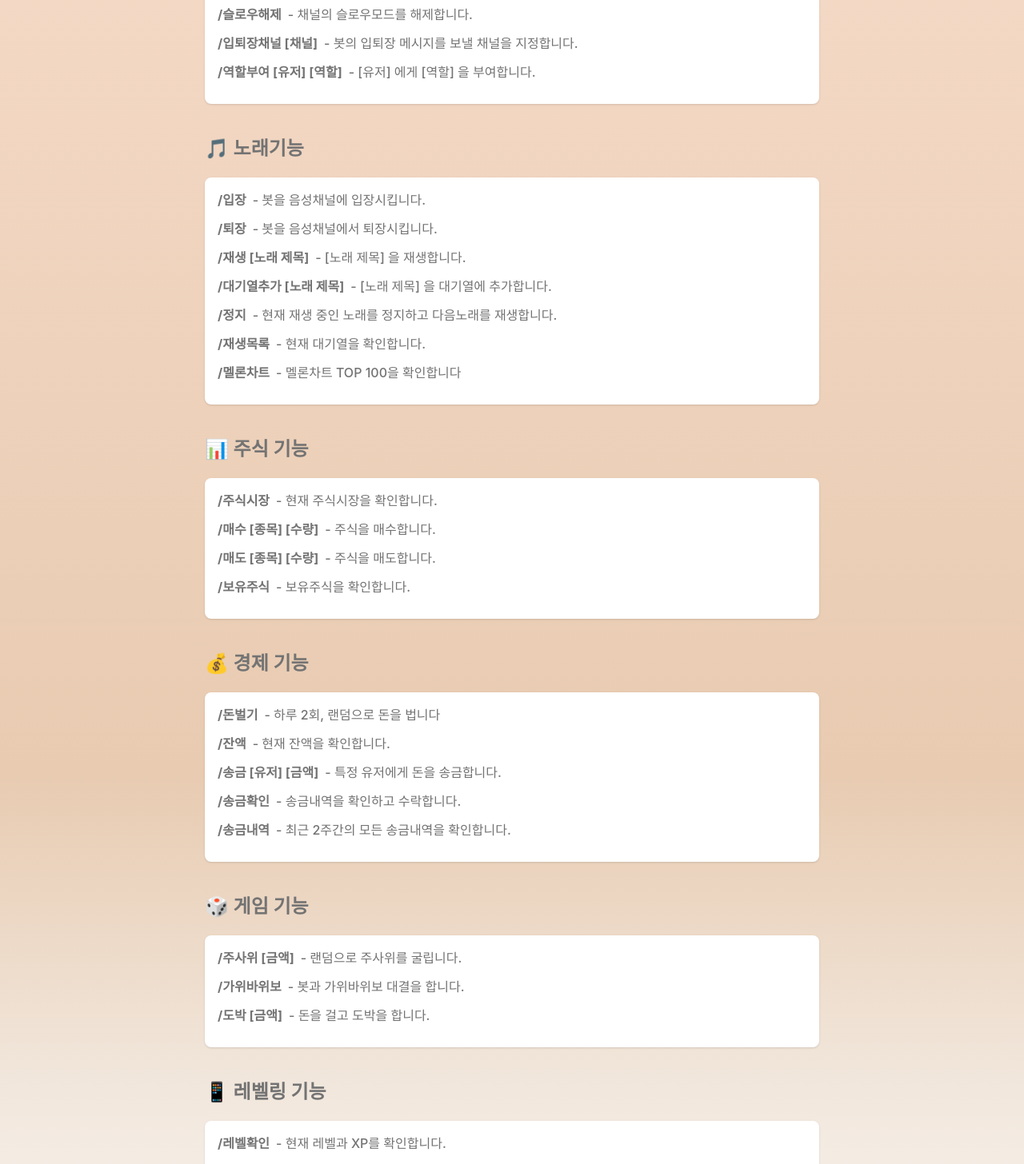
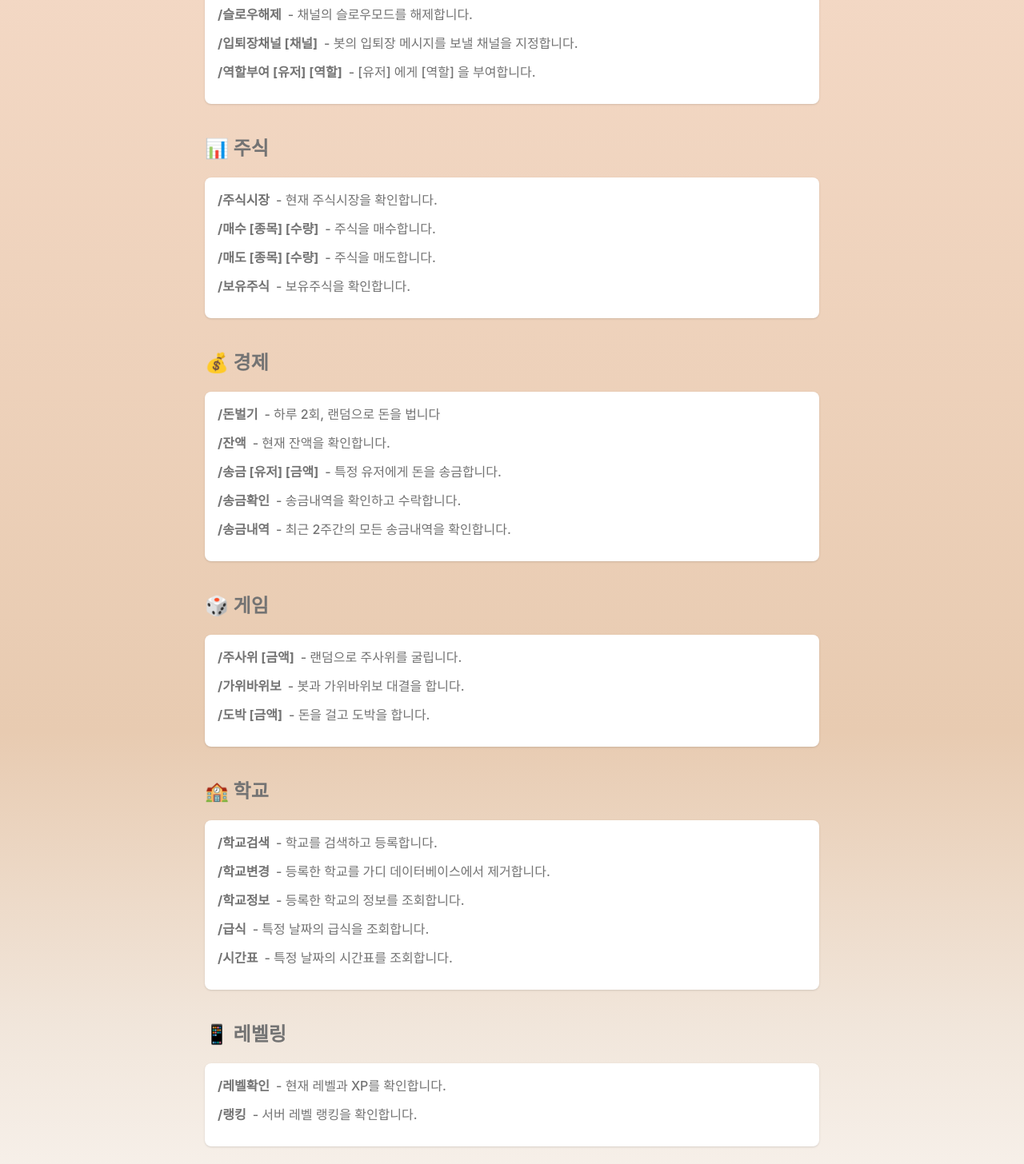
Before and after one commit to corche/adminBot, a React (Vite) app: page /#/help in a window 1280 px wide. Shown: the part 1330-2786 px from the top of the page at 80% size. Built offline with nearby package versions, Linux system fonts and the light colour scheme; a web font is replaced by a local one.

Commit message:
도움말추가

```diff
--- a/src/Help.tsx
+++ b/src/Help.tsx
@@ -31,7 +31,7 @@ export default function Help() {
             </div>
           </div>
 
-          {/* 가입 기능 */}
+          {/* 가입 */}
           <div className="flex flex-col gap-5">
             <div className="text-2xl font-bold text-brown-600">
               👋 가입/탈퇴
@@ -51,7 +51,7 @@ export default function Help() {
           {/* AI챗봇 */}
           <div className="flex flex-col gap-5">
             <div className="text-2xl font-bold text-brown-600">
-              🤖AI챗봇
+              🤖 AI챗봇
               </div>
             <div className="bg-white bg-opacity-50 p-4 rounded-lg shadow-sm">
               {[
@@ -66,10 +66,10 @@ export default function Help() {
             </div>
           </div>
 
-          {/* 관리 기능 */}
+          {/* 관리 */}
           <div className="flex flex-col gap-5">
             <div className="text-2xl font-bold text-brown-600">
-              ⚙️ 관리기능
+              ⚙️ 관리
             </div>
             <div className="bg-white bg-opacity-50 p-4 rounded-lg shadow-sm">
               {[
@@ -94,33 +94,10 @@ export default function Help() {
             </div>
           </div>
 
-          {/* 노래 기능 */}
+          {/* 주식 */}
           <div className="flex flex-col gap-5">
             <div className="text-2xl font-bold text-brown-600">
-              🎵 노래기능
-            </div>
-            <div className="bg-white bg-opacity-50 p-4 rounded-lg shadow-sm">
-              {[
-                { command: "/입장", description: "봇을 음성채널에 입장시킵니다." },
-                { command: "/퇴장", description: "봇을 음성채널에서 퇴장시킵니다." },
-                { command: "/재생 [노래 제목]", description: "[노래 제목] 을 재생합니다." },
-                { command: "/대기열추가 [노래 제목]", description: "[노래 제목] 을 대기열에 추가합니다." },
-                { command: "/정지", description: "현재 재생 중인 노래를 정지하고 다음노래를 재생합니다." },
-                { command: "/재생목록", description: "현재 대기열을 확인합니다." },
-                { command: "/멜론차트", description: "멜론차트 TOP 100을 확인합니다" },
-              ].map(({ command, description }, index) => (
-                <div className="flex items-start mb-3" key={index}>
-                  <span className="font-bold text-brown-600 mr-2">{command}</span>
-                  <span>- {description}</span>
-                </div>
-              ))}
-            </div>
-          </div>
-
-          {/* 주식 기능 */}
-          <div className="flex flex-col gap-5">
-            <div className="text-2xl font-bold text-brown-600">
-              📊 주식 기능
+              📊 주식
             </div>
             <div className="bg-white bg-opacity-50 p-4 rounded-lg shadow-sm">
               {[
@@ -137,10 +114,10 @@ export default function Help() {
             </div>
           </div>
 
-          {/* 경제제 */}
+          {/* 경제 */}
           <div className="flex flex-col gap-5">
             <div className="text-2xl font-bold text-brown-600">
-              💰 경제 기능
+              💰 경제
             </div>
             <div className="bg-white bg-opacity-50 p-4 rounded-lg shadow-sm">
               {[
@@ -158,10 +135,10 @@ export default function Help() {
             </div>
           </div>
 
-          {/* 게임 기능 */}
+          {/* 게임 */}
           <div className="flex flex-col gap-5">
             <div className="text-2xl font-bold text-brown-600">
-              🎲 게임 기능
+              🎲 게임
             </div>
             <div className="bg-white bg-opacity-50 p-4 rounded-lg shadow-sm">
               {[
@@ -177,10 +154,31 @@ export default function Help() {
             </div>
           </div>
 
-          {/* 레벨링 기능 */}
+          {/* 학교 */}
           <div className="flex flex-col gap-5">
             <div className="text-2xl font-bold text-brown-600">
-              📱 레벨링 기능
+              🏫 학교
+            </div>
+            <div className="bg-white bg-opacity-50 p-4 rounded-lg shadow-sm">
+              {[
+                { command: "/학교검색", description: "학교를 검색하고 등록합니다." },
+                { command: "/학교변경", description: "등록한 학교를 가디 데이터베이스에서 제거합니다." },
+                { command: "/학교정보", description: "등록한 학교의 정보를 조회합니다." },
+                { command: "/급식", description: "특정 날짜의 급식을 조회합니다." },
+                { command: "/시간표", description: "특정 날짜의 시간표를 조회합니다." },
+              ].map(({ command, description }, index) => (
+                <div className="flex items-start mb-3" key={index}>
+                  <span className="font-bold text-brown-600 mr-2">{command}</span>
+                  <span>- {description}</span>
+                </div>
+              ))}
+            </div>
+          </div>
+
+          {/* 레벨링 */}
+          <div className="flex flex-col gap-5">
+            <div className="text-2xl font-bold text-brown-600">
+              📱 레벨링
             </div>
             <div className="bg-white bg-opacity-50 p-4 rounded-lg shadow-sm">
               {[
@@ -195,10 +193,10 @@ export default function Help() {
             </div>
           </div>
 
-          {/* 기타 기능 */}
+          {/* 기타 */}
           <div className="flex flex-col gap-5 mb-10">
             <div className="text-2xl font-bold text-brown-600">
-              🛠️ 기타 기능
+              🛠️ 기타
             </div>
             <div className="bg-white bg-opacity-50 p-4 rounded-lg shadow-sm">
               {[
```
